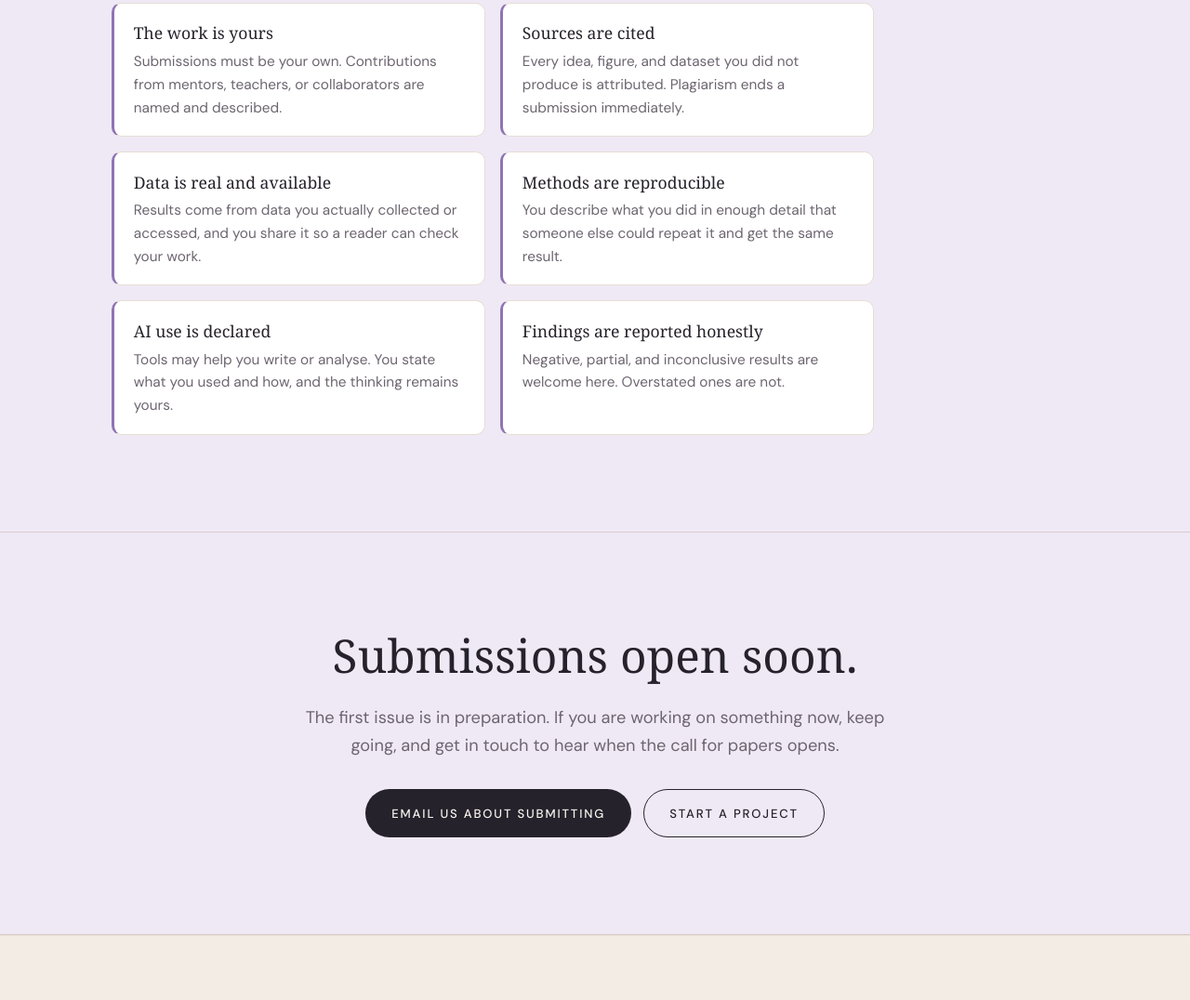
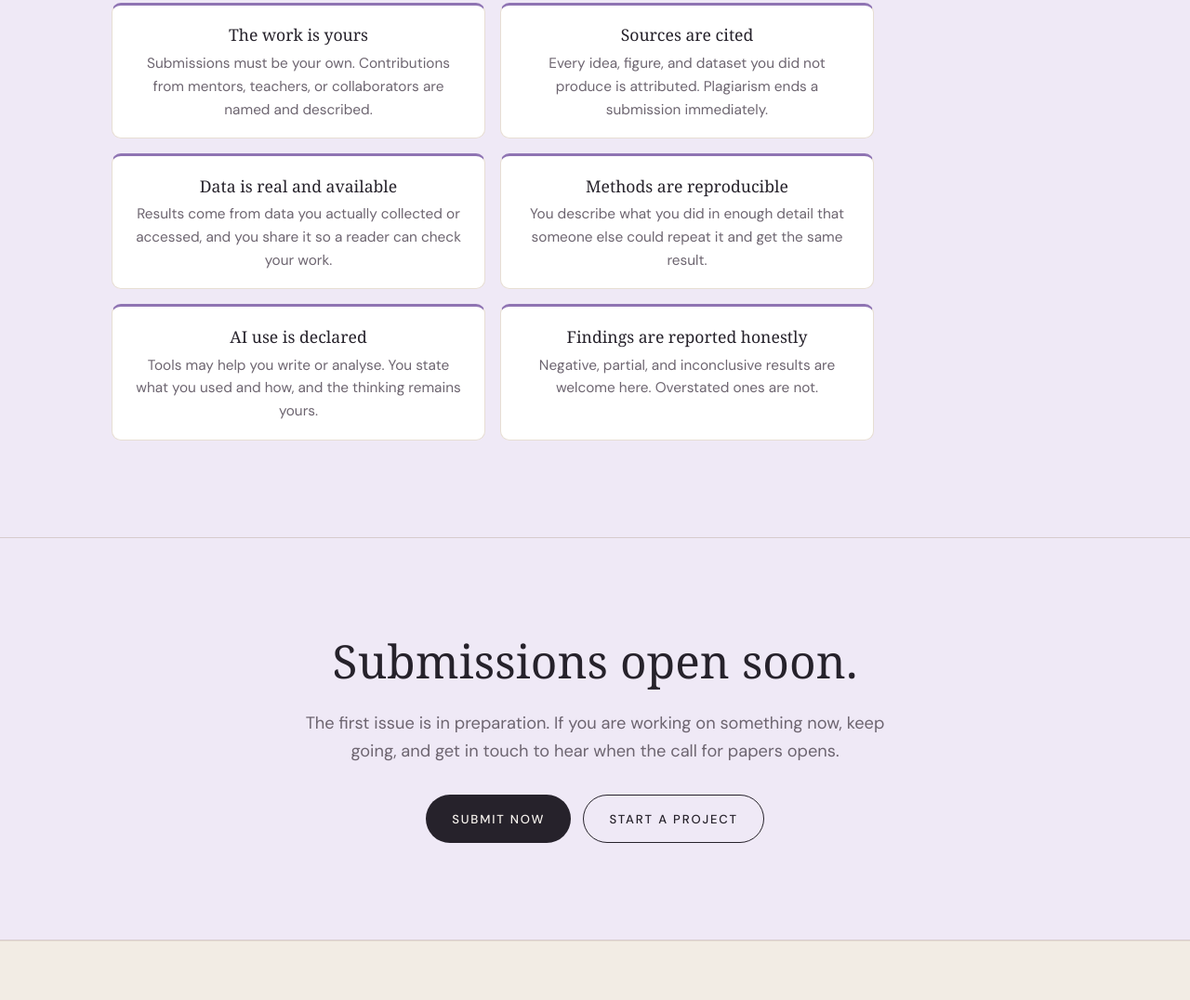
Before and after one commit to youthresearch/index, a plain HTML site: page journal.html in a window 1280 px wide. Shown: the part 3985-5061 px from the top of the page at 93% size. Drawn offline with Linux system fonts and the light colour scheme; a web font is replaced by a local one.

Commit message:
Modify pledge item style and update submission link
Updated the pledge list item style and changed the submission link.

```diff
--- a/journal.html
+++ b/journal.html
@@ -550,8 +550,8 @@ img, svg, video { display: block; max-width: 100%; }
 @media (min-width: 760px) { .pledge { grid-template-columns: 1fr 1fr; } }
 .pledge li {
   list-style: none; background: var(--paper); border: 1px solid var(--line);
-  border-left: 3px solid var(--lavender); border-radius: var(--radius-sm);
-  padding: 1.1rem 1.3rem; font-size: 0.96rem;
+  border-top: 3px solid var(--lavender); border-radius: var(--radius-sm);
+  padding: 1.1rem 1.3rem; font-size: 0.96rem; text-align: center;
 }
 .pledge li strong { display: block; font-family: var(--font-display); font-weight: 400; font-size: 1.1rem; color: var(--ink); margin-bottom: 0.25rem; }
 .pledge-wrap ul { padding: 0; margin: 0; }
@@ -730,7 +730,7 @@ img, svg, video { display: block; max-width: 100%; }
         <h2>Submissions open soon.</h2>
         <p>The first issue is in preparation. If you are working on something now, keep going, and get in touch to hear when the call for papers opens.</p>
         <div class="cta-actions">
-          <a class="btn btn--white" href="mailto:hello@youthresearchproject.com?subject=YRP%20Journal%20submissions">Email us about submitting</a>
+          <a class="btn btn--white" href="submission-portal.html">Submit now</a>
           <a class="btn btn--ghost" href="start-here.html">Start a project</a>
         </div>
       </div>
```
